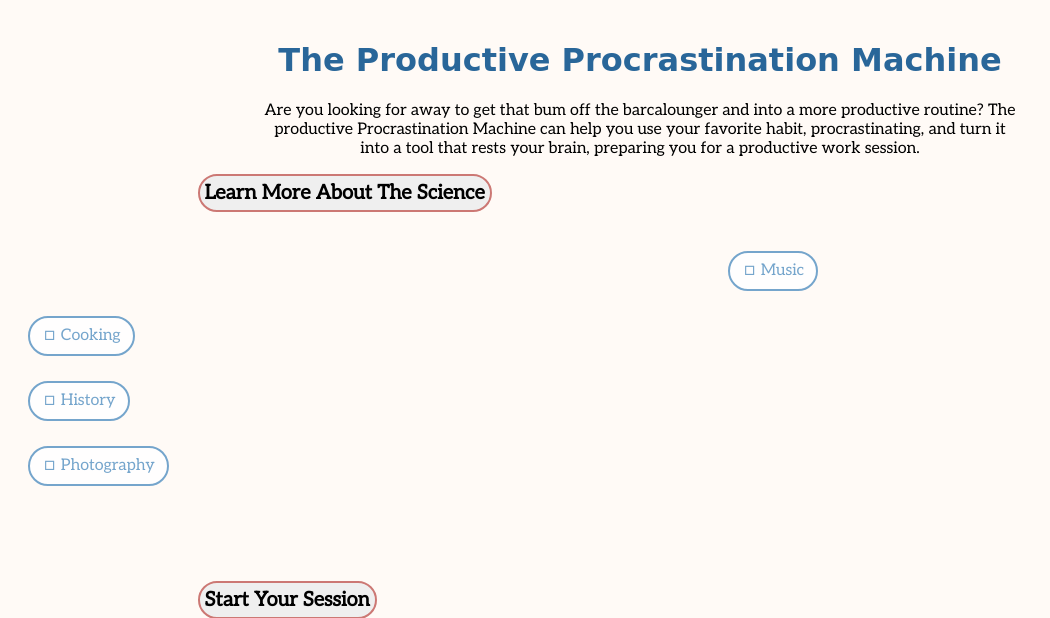
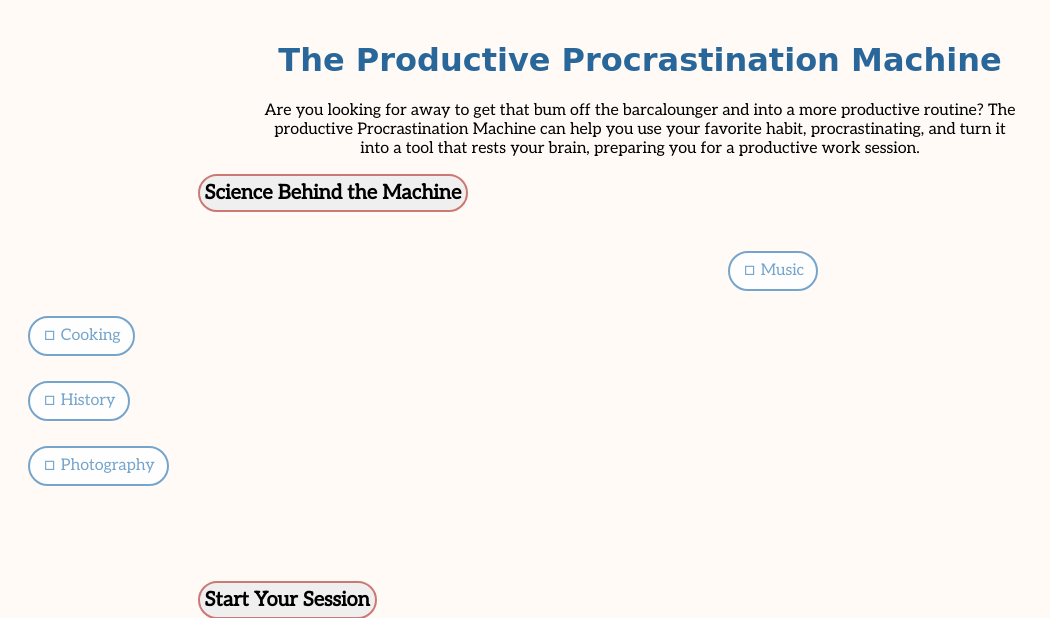
Before and after one commit to averma1/ProductiveProcrastination, a Flask app: page / in a window 1280 px wide; the page is wider, and only the part inside the window is pictured. Shown: the part 49-667 px from the top of that part, without its empty margins (0-1050 px from the left). Run offline with Flask 2, Linux system fonts and the light colour scheme; some libraries are stand-ins or nearby versions; some web fonts are replaced.

Commit message:
changed wording

```diff
--- a/app/templates/index.html
+++ b/app/templates/index.html
@@ -8,7 +8,7 @@
 
 <div class="button-center">
   <form action="/goToSciencePage" name="go-science">
-      <input type="submit" value="Learn More About The Science">
+      <input type="submit" value="Science Behind the Machine">
   </form>
 </div>
 
```
